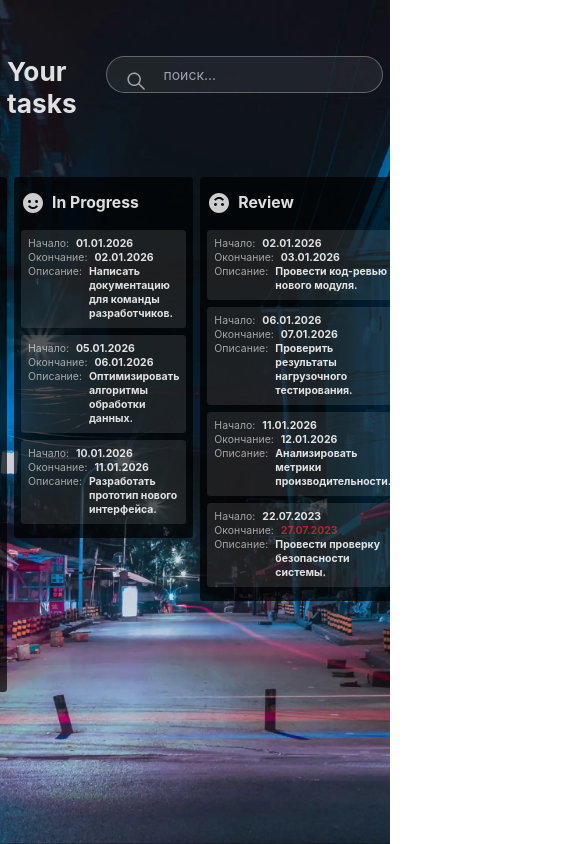
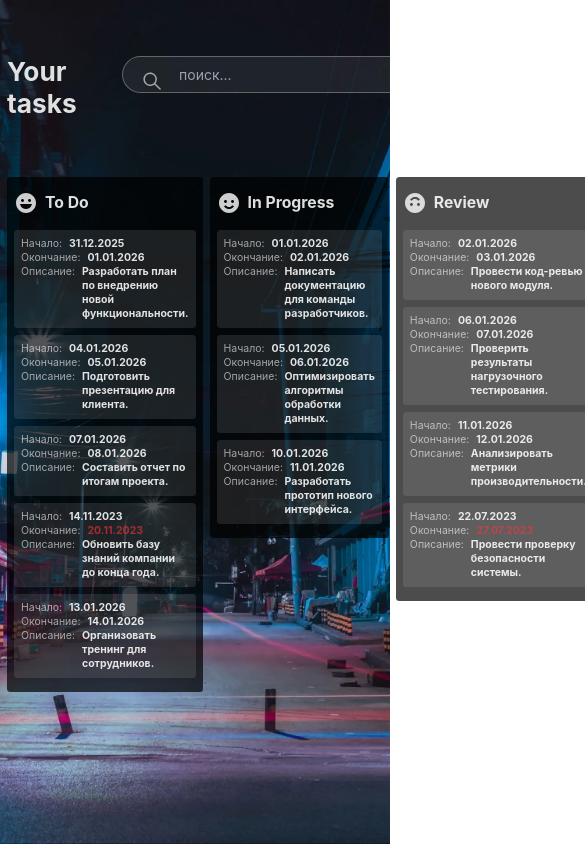
Before and after one commit to RimidalU/my-trello-web, a React (Vite) app: page / in a window 390 px wide. Shown: the top 844 px of the page, 585 px wide, since content can reach past the window. Built offline with nearby package versions, Linux system fonts and the light colour scheme.

Commit message:
feat: add overflow styles to horisontal scroll

```diff
--- a/src/App.tsx
+++ b/src/App.tsx
@@ -5,7 +5,7 @@ import { TaskProvider } from './contexts/TaskProvider'
 const App = () => {
     return (
         <>
-            <main className="flex h-full flex-col items-center overflow-scroll md:w-screen md:overflow-hidden pb-5 xl:pb-10 px-2 xl:px-10 fullHd:px-0">
+            <main className="flex h-full flex-col items-center  w-fit md:w-full md:overflow-hidden pb-5 xl:pb-10 px-2 xl:px-10 fullHd:px-0">
                 <TaskProvider>
                     <div className="w-full max-w-screen-fullHd mt-16 mb-[58px] flex flex-row justify-between">
                         <h1 className="text-white-87 text-3xl xl:text-[40px] font-bold">
--- a/src/components/Board.tsx
+++ b/src/components/Board.tsx
@@ -42,7 +42,7 @@ function Board({ className }: BoardProps) {
     return (
         <ul
             className={clsx(
-                'flex gap-2 xl:gap-10 justify-center w-full max-w-screen-fullHd',
+                'flex gap-2 xl:gap-10 justify-center max-w-screen-fullHd overflow-hidden md:overflow-visible',
                 className
             )}
         >
```
